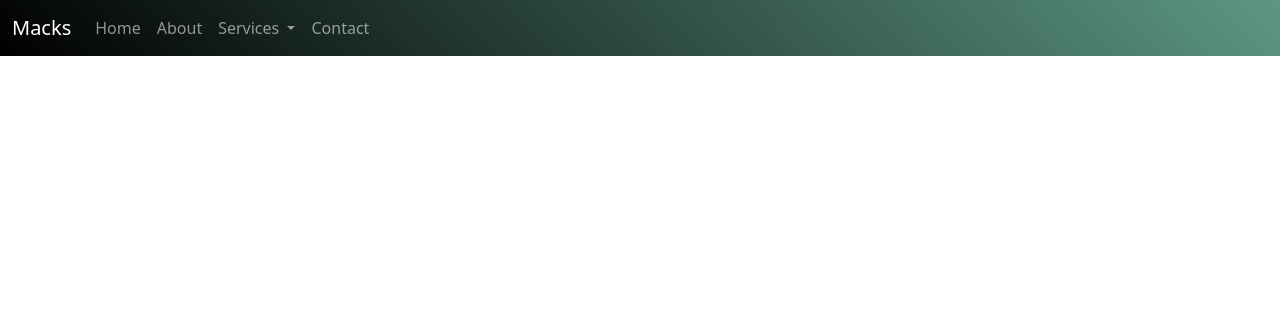
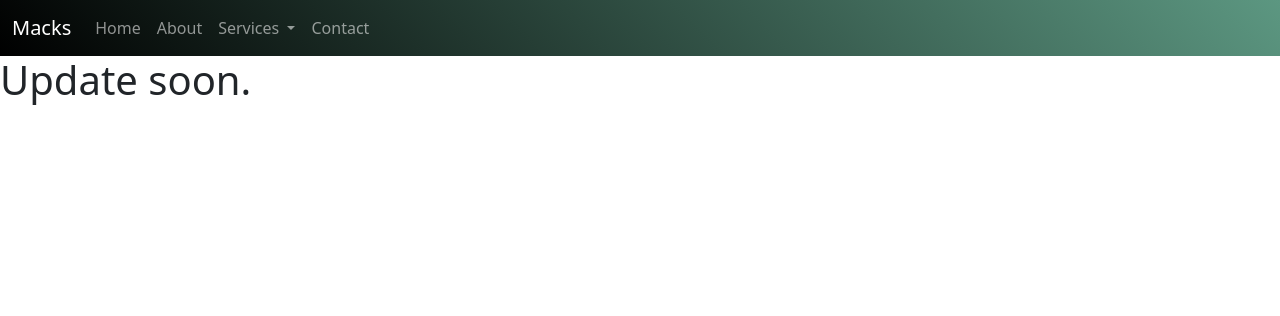
Before and after one commit to vayush070/django-project1, a Django app: page /about in a window 1280 px wide. Shown: the top 316 px of the page. Run offline with Django 3.2, Linux system fonts and the light colour scheme.

Commit message:
django-proj-1-final

```diff
--- a/templates/about.html
+++ b/templates/about.html
@@ -1,5 +1,5 @@
 {% extends 'base.html' %}
 {% block title %}About{% endblock title %}
 {% block body %}
-
+        <h1>Update soon.</h1>
 {% endblock body %}
--- a/templates/services.html
+++ b/templates/services.html
@@ -1,5 +1,5 @@
 {% extends 'base.html' %}
 {% block title %}Services{% endblock title %}
 {% block body %}
-
+        <h1>Update soon.</h1>
 {% endblock body %}
```
